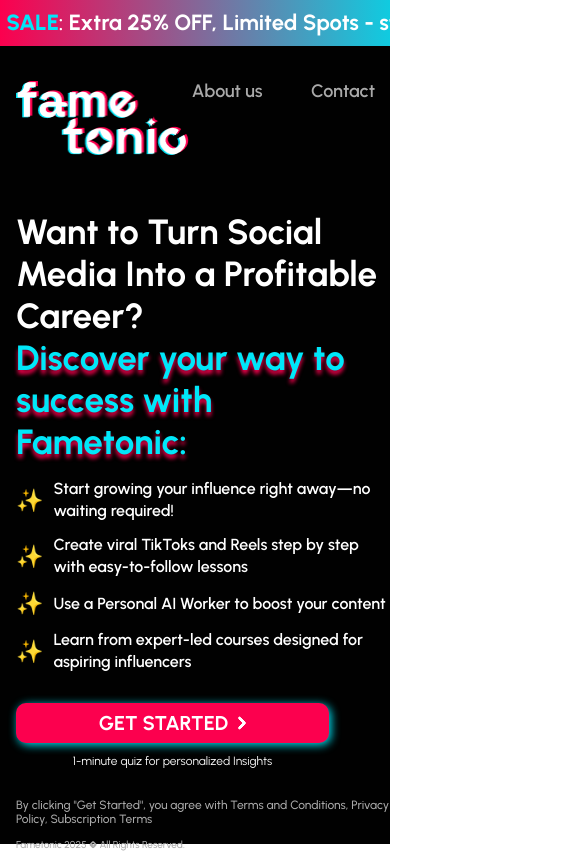
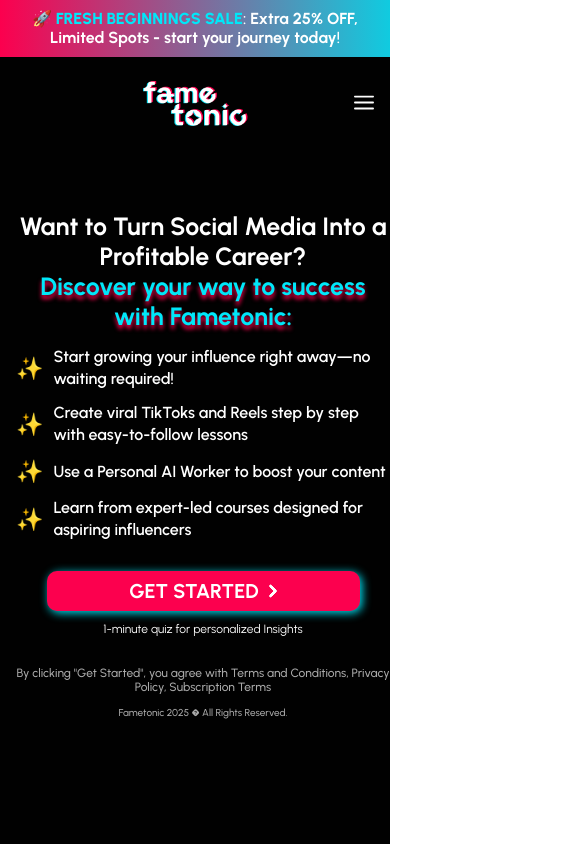
Before and after one commit to affan-habib/fametonic, a Next.js app: page / in a window 390 px wide. Shown: the top 851 px of the page, 585 px wide, since content can reach past the window. Built offline with nearby package versions, Linux system fonts and the light colour scheme.

Commit message:
Remove Nunito font integration and update layout and page styles for mobile responsiveness

```diff
--- a/src/app/layout.tsx
+++ b/src/app/layout.tsx
@@ -1,5 +1,5 @@
 import type { Metadata } from "next";
-import { Urbanist, Figtree, Nunito } from "next/font/google";
+import { Urbanist, Figtree } from "next/font/google";
 import "./globals.css";
 
 const urbanist = Urbanist({
@@ -12,10 +12,6 @@
   subsets: ["latin"],
 });
 
-const nunito = Nunito({
-  variable: "--font-nunito",
-  subsets: ["latin"],
-});
 
 export const metadata: Metadata = {
   title: "Create Next App",
@@ -30,7 +26,7 @@
   return (
     <html lang="en">
       <body
-        className={`${urbanist.variable} ${figtree.variable} ${nunito.variable} antialiased`}
+        className={`${urbanist.variable} ${figtree.variable} antialiased`}
       >
         {children}
       </body>
--- a/src/app/page.tsx
+++ b/src/app/page.tsx
@@ -12,7 +12,7 @@
     <div className="relative w-full min-h-screen bg-[#010101]">
       {/* Top promotional banner */}
       <header className="flex w-full items-center justify-center gap-2.5 px-4 md:px-[200px] py-2.5 absolute top-0 left-0 bg-[linear-gradient(90deg,rgba(252,0,78,1)_0%,rgba(16,203,224,1)_100%)]">
-        <p className="relative w-fit mt-[-1.00px] font-figtree font-normal text-[22px] tracking-[0] leading-[normal] whitespace-nowrap">
+        <p className="relative w-fit mt-[-1.00px] font-figtree font-bold text-base md:text-[22px] tracking-[0] leading-[normal] text-center">
           <span className="font-extrabold text-[#00e7f9]">
             🚀 FRESH BEGINNINGS SALE
           </span>
@@ -21,7 +21,7 @@
             {" "}
             Extra 25% OFF, Limited Spots - start your journey today
           </span>
-          <span className="font-nunito font-semibold text-white">
+          <span className=" font-semibold text-white">
             !
           </span>
         </p>
@@ -29,14 +29,15 @@
 
       <div className="absolute w-full min-h-[724px] top-[81px] left-0">
         {/* Navigation bar */}
-        <nav className="flex w-full items-start justify-between px-4 md:px-[211px] py-0 absolute top-0 left-0">
+        <nav className="flex w-full items-center justify-center md:justify-between px-4 md:px-[211px] py-0 absolute top-0 left-0">
           <img
-            className="relative w-[173.12px] h-[74px]"
+            className="relative w-[105px] md:w-[173.12px] h-auto md:h-[74px]"
             alt="Fametonic Logo"
             src="/Group.png"
           />
 
-          <div className="inline-flex items-end justify-center gap-10 relative flex-[0_0_auto]">
+          {/* Desktop menu */}
+          <div className="hidden md:inline-flex items-end justify-center gap-10 relative flex-[0_0_auto]">
             <a className="relative w-[76px] mt-[-1.00px] font-figtree font-semibold text-[#a9a9a9] text-lg text-center tracking-[0] leading-[normal] cursor-pointer hover:text-white transition-colors">
               About us
             </a>
@@ -44,20 +45,29 @@
               Contact
             </a>
           </div>
+
+          {/* Mobile hamburger menu */}
+          <button className="md:hidden absolute right-4 top-1/2 transform -translate-y-1/2">
+            <svg width="20" height="15" viewBox="0 0 20 15" fill="none" xmlns="http://www.w3.org/2000/svg">
+              <line x1="1" y1="1.03597" x2="19" y2="1.03597" stroke="white" strokeWidth="2" strokeLinecap="round"/>
+              <line x1="1" y1="7.03597" x2="19" y2="7.03597" stroke="white" strokeWidth="2" strokeLinecap="round"/>
+              <line x1="1" y1="13.036" x2="19" y2="13.036" stroke="white" strokeWidth="2" strokeLinecap="round"/>
+            </svg>
+          </button>
         </nav>
 
         {/* Main content area */}
         <div className="flex flex-col w-full max-w-[516px]  items-start gap-20 absolute top-[131px] left-4 md:left-[215px] pr-4">
           <div className="bg-transparent border-0 shadow-none">
             <div className="p-0">
-              <div className="flex flex-col items-start gap-[30px] relative self-stretch w-full">
+              <div className="flex flex-col items-center md:items-start gap-[30px] relative self-stretch w-full">
                 {/* Headline section */}
-                <div className="flex flex-col items-start gap-4 relative self-stretch w-full">
-                  <div className="flex flex-col items-start relative self-stretch w-full">
-                    <h1 className="relative self-stretch mt-[-1.00px] font-urbanist font-bold text-white text-[35px] tracking-[0] leading-[normal]">
+                <div className="flex flex-col items-center md:items-start gap-4 relative self-stretch w-full">
+                  <div className="flex flex-col items-center md:items-start relative self-stretch w-full">
+                    <h1 className="relative self-stretch mt-[-1.00px] font-urbanist font-bold text-white text-[25px] md:text-[35px] tracking-[0] leading-[normal] text-center md:text-left">
                       Want to Turn Social Media Into a Profitable Career?
                     </h1>
-                    <h2 className="relative self-stretch [text-shadow:0px_4px_4px_#fc004e] font-urbanist font-bold text-[#00e7f9] text-[35px] tracking-[0] leading-[normal]">
+                    <h2 className="relative self-stretch [text-shadow:0px_4px_4px_#fc004e] font-urbanist font-bold text-[#00e7f9] text-[25px] md:text-[35px] tracking-[0] leading-[normal] text-center md:text-left">
                       Discover your way to success with Fametonic:
                     </h2>
                   </div>
@@ -69,7 +79,7 @@
                         key={index}
                         className="flex items-center gap-2.5 relative self-stretch w-full"
                       >
-                        <span className="mt-[-1.00px] relative w-fit font-nunito font-medium text-white text-[22px] text-center tracking-[0] leading-[normal] whitespace-nowrap">
+                        <span className="mt-[-1.00px] relative w-fit  font-medium text-white text-[22px] text-center tracking-[0] leading-[normal]">
                           ✨
                         </span>
                         <p className="relative flex-1 mt-[-1.00px] font-figtree font-semibold text-white text-base tracking-[0] leading-[22px]">
@@ -81,9 +91,9 @@
                 </div>
 
                 {/* CTA section */}
-                <div className="flex flex-col w-[313px] items-start gap-2.5 relative">
+                <div className="flex flex-col w-[313px] items-center md:items-start gap-2.5 relative">
                   <button className="flex items-center justify-center gap-2.5 px-10 py-2 relative self-stretch w-full bg-[#fc004e] rounded-[10px] shadow-[2px_2px_10px_#00e7f9] hover:bg-[#d1003f] transition-colors cursor-pointer">
-                    <span className="relative w-fit font-urbanist font-bold text-white text-xl tracking-[0] leading-[normal] whitespace-nowrap">
+                    <span className="relative w-fit font-urbanist font-bold text-white text-xl tracking-[0] leading-[normal]">
                       GET STARTED
                     </span>
                     <svg width="8" height="14" viewBox="0 0 8 14" fill="none" xmlns="http://www.w3.org/2000/svg">
@@ -98,11 +108,11 @@
 
                 {/* Terms and footer */}
                 <div className="flex flex-col items-center justify-center gap-3 relative self-stretch w-full">
-                  <p className="relative self-stretch mt-[-1.00px] font-figtree font-medium text-[#aaaaaa] text-xs tracking-[0] leading-[normal]">
+                  <p className="relative self-stretch mt-[-1.00px] font-figtree font-medium text-[#aaaaaa] text-xs tracking-[0] leading-[normal] text-center md:text-left">
                     By clicking &quot;Get Started&quot;, you agree with Terms and
                     Conditions, Privacy Policy, Subscription Terms
                   </p>
-                  <p className="relative self-stretch font-figtree font-medium text-[#aaaaaa] text-[10px] tracking-[0] leading-[normal]">
+                  <p className="relative self-stretch font-figtree font-medium text-[#aaaaaa] text-[10px] tracking-[0] leading-[normal] text-center md:text-left">
                     Fametonic 2025 � All Rights Reserved.
                   </p>
                 </div>
@@ -113,7 +123,7 @@
 
         {/* App mockup image */}
         <img
-          className="absolute w-[666px] h-[679px] top-[45px] right-4 md:left-[673px] object-cover hidden md:block"
+          className="absolute w-[666px] h-[679px] top-[45px] right-[200px] object-cover hidden md:block"
           alt="Influe mobile mockup"
           src="/Influe_mobile_mockup_3 1.png"
         />
--- a/tailwind.config.js
+++ b/tailwind.config.js
@@ -10,7 +10,6 @@
       fontFamily: {
         'urbanist': ['var(--font-urbanist)', 'sans-serif'],
         'figtree': ['var(--font-figtree)', 'sans-serif'],
-        'nunito': ['var(--font-nunito)', 'sans-serif'],
       },
     },
   },
```
